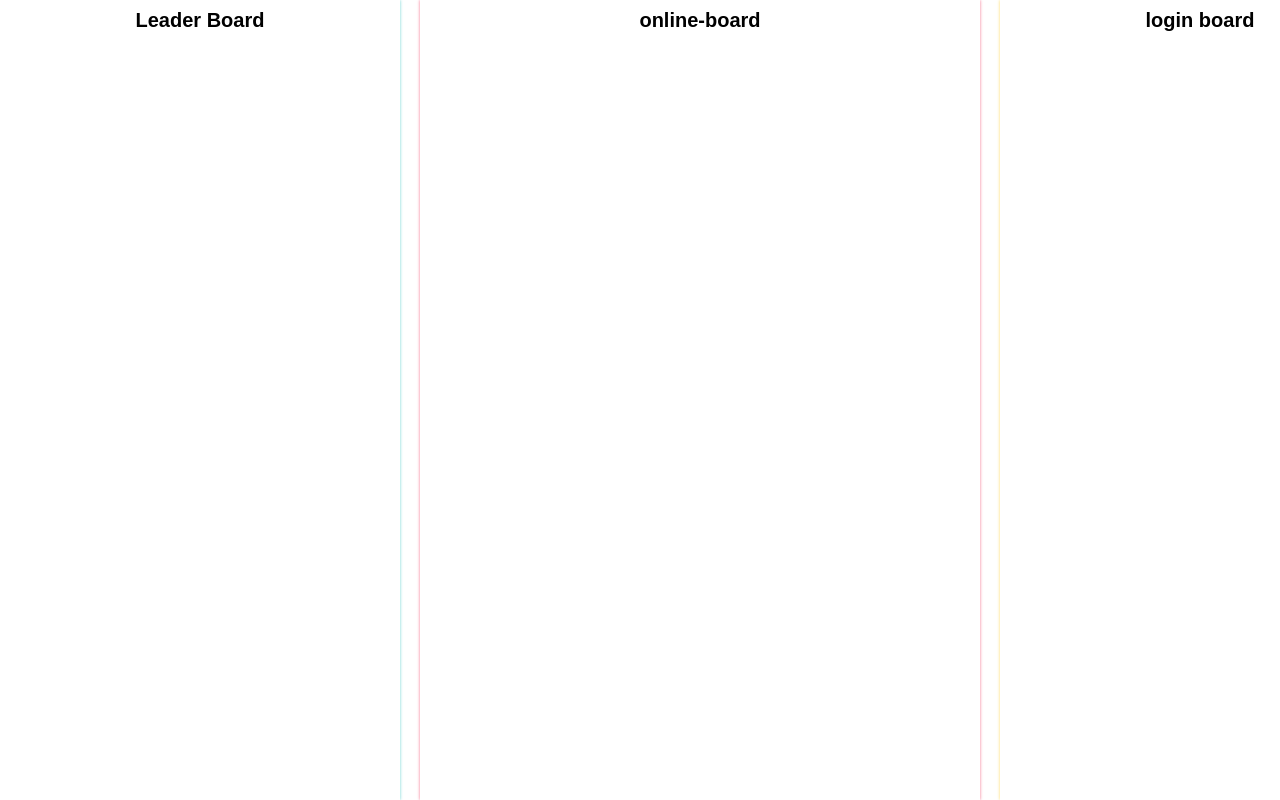
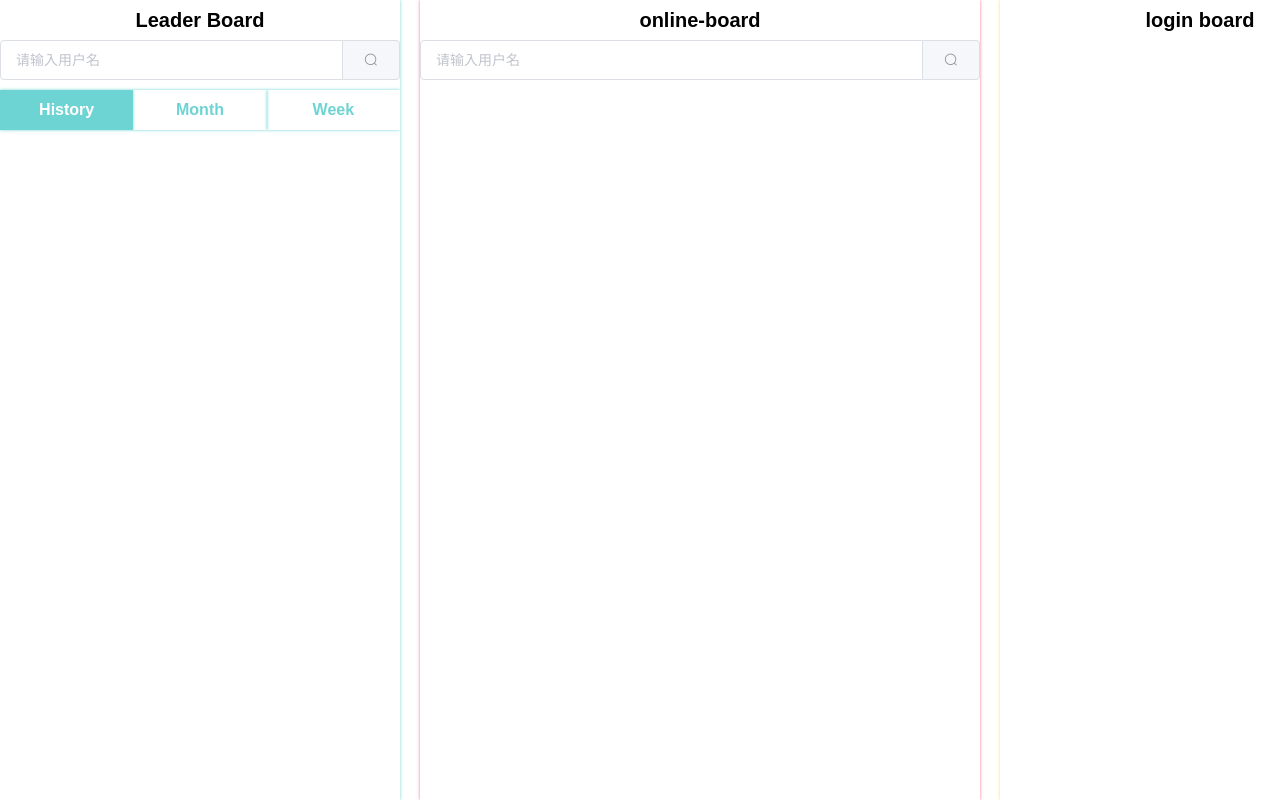
Before and after one commit to Mr-LiXianSheng/tetris, a Vue app: page /#/ in a window 1280 px wide. Shown: the top 800 px of the page. Built offline with nearby package versions, Linux system fonts and the light colour scheme.

Commit message:
a little update

```diff
--- a/src/pages/mainContent/leaderBoard.vue
+++ b/src/pages/mainContent/leaderBoard.vue
@@ -1,13 +1,55 @@
 <template>
   <div id="leader-board">
     <div class="top-title">Leader Board</div>
+
+    <!-- search-container -->
+    <div class="search">
+      <el-input placeholder="请输入用户名" v-model="userName">
+        <el-button slot="append" icon="el-icon-search"></el-button>
+      </el-input>
+    </div>
+
+    <row-nav-bar @change="getLeaderBoardTableData" class="leader-board-choose" :rowNavBar="rowNavBar" />
+
   </div>
 </template>
 
 <script>
+import rowNavBar from '@/components/rowNavBar'
+
 export default {
   name: 'leader-board',
   data () {
+    return {
+      // be searched userName on leader board
+      userName: '',
+      // row nav bar data
+      rowNavBar: {
+        buttons: [
+          {
+            label: 'History',
+            value: 'history'
+          },
+          {
+            label: 'Month',
+            value: 'month'
+          },
+          {
+            label: 'Week',
+            value: 'week'
+          }
+        ],
+        activeIndex: 0
+      }
+    }
+  },
+  components: {
+    rowNavBar
+  },
+  methods: {
+    getLeaderBoardTableData (leaderBoard) {
+      console.error(leaderBoard)
+    }
   }
 }
 </script>
@@ -18,5 +60,10 @@ export default {
 #leader-board {
   width: 400px;
   box-shadow: 0 0 3px @main-color;
+  overflow: hidden;
+
+  .leader-board-choose {
+    margin-top: 10px;
+  }
 }
 </style>
--- a/src/pages/mainContent/loginBoard.vue
+++ b/src/pages/mainContent/loginBoard.vue
@@ -1,8 +1,10 @@
 <template>
   <div id="login-board">
+
     <div class="top-title">
       login board
     </div>
+
   </div>
 </template>
 
--- a/src/pages/mainContent/onlineBoard.vue
+++ b/src/pages/mainContent/onlineBoard.vue
@@ -1,8 +1,17 @@
 <template>
   <div id="online-board">
+
     <div class="top-title">
       online-board
     </div>
+
+    <!-- search-container -->
+    <div class="search">
+      <el-input placeholder="请输入用户名" v-model="userName">
+        <el-button slot="append" icon="el-icon-search"></el-button>
+      </el-input>
+    </div>
+
   </div>
 </template>
 
@@ -10,7 +19,9 @@
 export default {
   name: 'OnlineBoard',
   data () {
-    return {}
+    return {
+      userName: ''
+    }
   }
 }
 </script>
```
